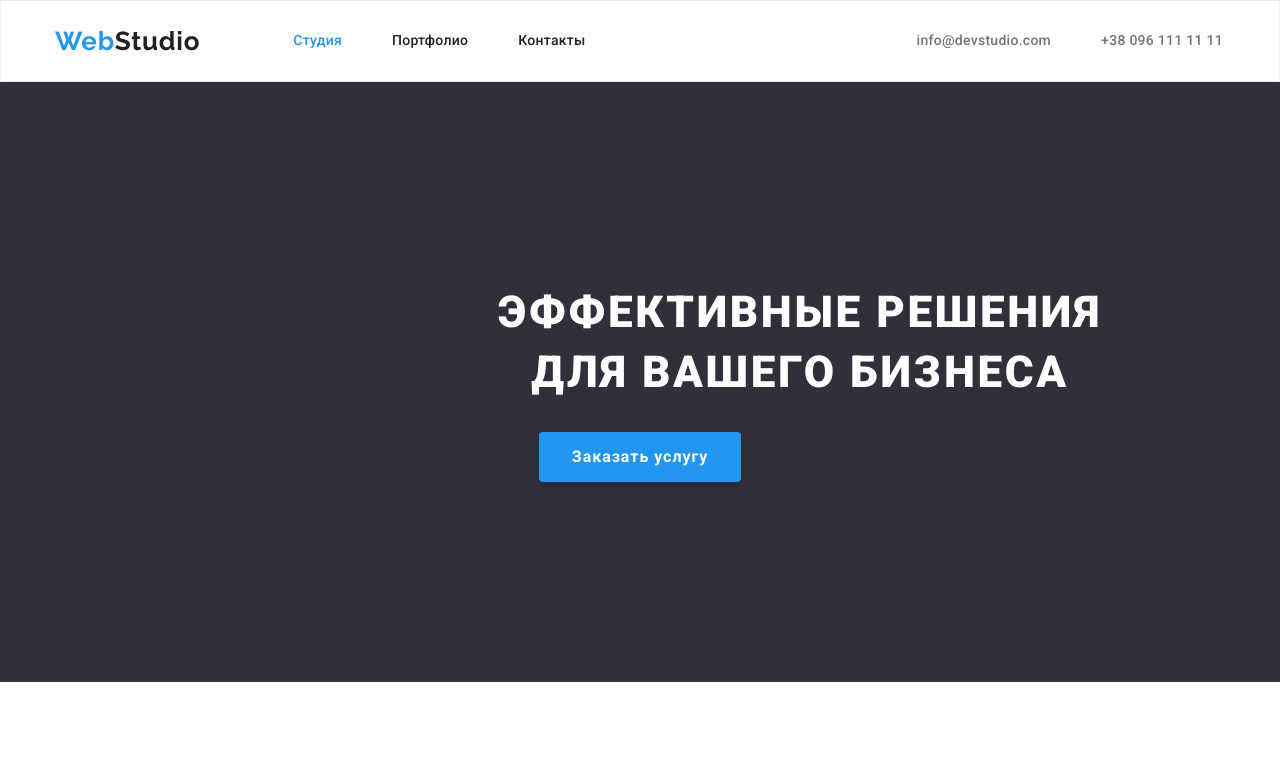
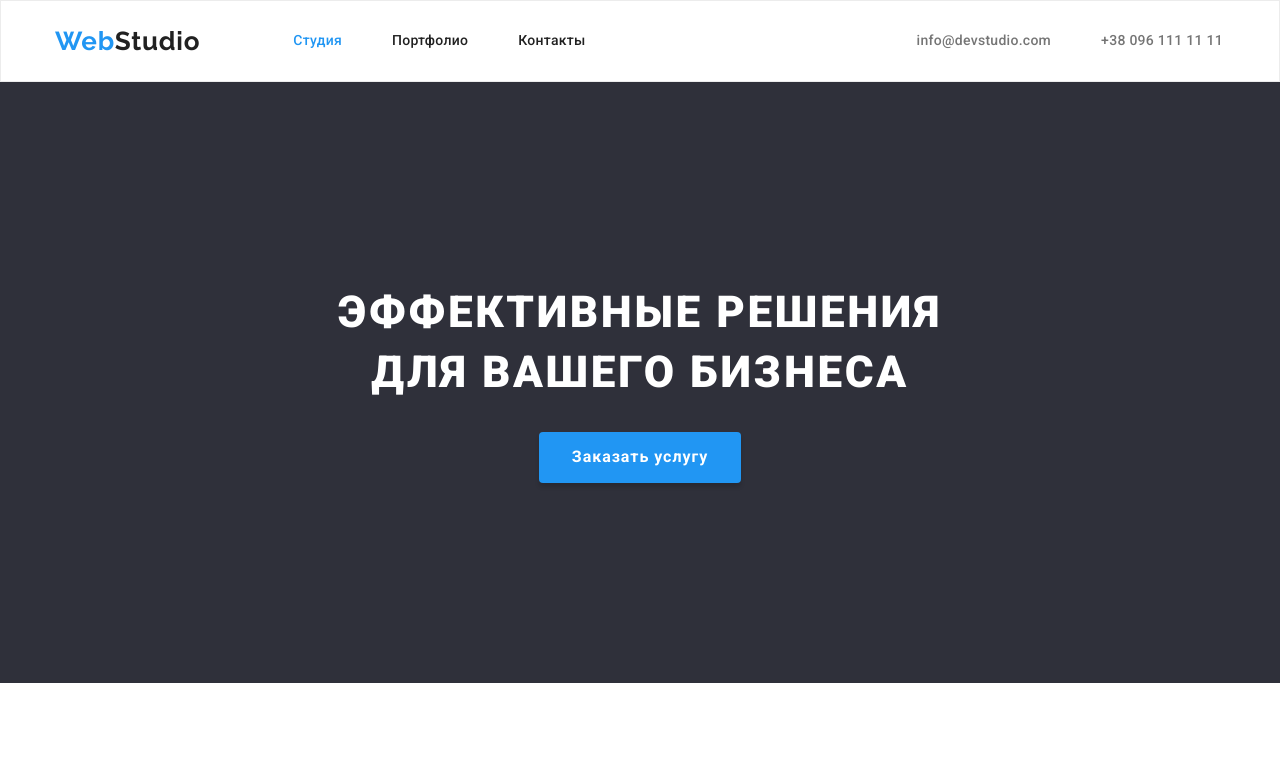
Before and after one commit to IhorMarch/goit-markup-hw-03, a plain HTML site: page index.html in a window 1280 px wide. Shown: the top 772 px of the page. Drawn offline with nearby package versions, Linux system fonts and the light colour scheme.

Commit message:
точно финал

```diff
--- a/css/styles.css
+++ b/css/styles.css
@@ -132,24 +132,18 @@ header {
 /* Блок герой */
 .hero {
   background-color: var(--black-bgc-color);
+  padding-top: 200px;
+  padding-bottom: 200px;
   text-align: center;
-  /* width: 1600px;
-  height: 600px; */
-  padding-top: 200px;
-  padding-left: 452px;
-  padding-right: 452px;
-  padding-bottom: 200px;
 }
 .hero-title {
   color: var(--text-white-color);
   font-weight: 900;
   font-size: 44px;
   line-height: 1.37;
-  /* text-align: center; */
   letter-spacing: 0.06em;
   text-transform: uppercase;
   margin: auto;
-
   width: 696px;
 }
 .hero-button {
@@ -159,15 +153,12 @@ header {
   font-weight: 700;
   font-size: 16px;
   line-height: 1.8;
-  /* display: flex; */
-  align-items: center;
   text-align: center;
   letter-spacing: 0.06em;
   border-radius: 4px;
   padding: 10px 32px;
   box-shadow: 0px 4px 4px rgba(0, 0, 0, 0.15);
   min-width: 200px;
-  height: 50px;
   border: 1px solid transparent;
   margin-top: 30px;
 }
@@ -201,7 +192,7 @@ header {
   text-transform: uppercase;
   margin-bottom: 10px;
   margin-top: 0px;
-  /* padding-top: 94px; */
+
 }
 .section-title {
   color: var(--title-text-color);
@@ -219,7 +210,7 @@ header {
   width: 270px;
   margin-top: 0;
   margin: 0 0;
-  /* padding-bottom: 94px; */
+
 }
 .features .item + .item {
   margin-left: 30px;
@@ -298,10 +289,9 @@ header {
 .address-list .item:not(:last-child) {
   margin-bottom: 9px;
 }
-/* .address-list .item:last-child {
-  padding-bottom: 60px;
-} */
+
 /* ПОРТФОЛИО */
+
 /* Фильтр */
 .button {
   color: var(--title-text-color);
--- a/index.html
+++ b/index.html
@@ -44,8 +44,10 @@
     <main>
       <!-- Блок герой -->
       <section class="hero">
-        <h1 class="hero-title">Эффективные решения для вашего бизнеса</h1>
-        <button type="button" class="hero-button">Заказать услугу</button>
+        <div class="container">
+          <h1 class="hero-title">Эффективные решения для вашего бизнеса</h1>
+          <button type="button" class="hero-button">Заказать услугу</button>
+        </div>
       </section>
       <!-- Особенности -->
       <section class="section">
```
